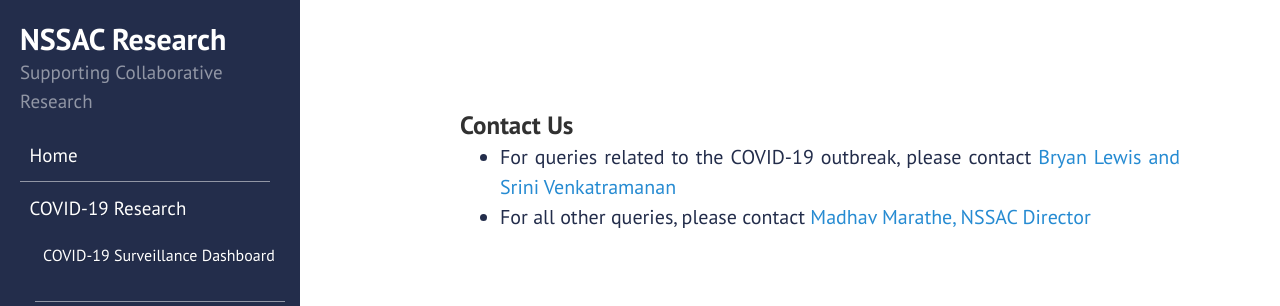
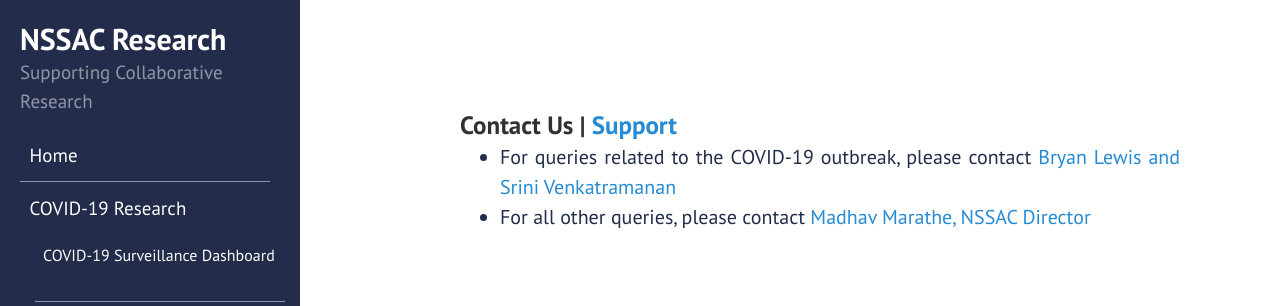
Before and after one commit to mehta-gaurav/mehta-gaurav.github.io, a Jekyll site: the page built from contact_us.md, in a window 1280 px wide. Shown: the top 306 px of the page. Built offline with Jekyll 4.4.1, drawn with Linux system fonts in a browser that asks for light colours; our own code applies the rules of GitHub Pages for plain Markdown files.

Commit message:
Update contact_us.md

```diff
--- a/contact_us.md
+++ b/contact_us.md
@@ -1,3 +1,3 @@
-### Contact Us
+### Contact Us |  [Support](mailto:nssac_ncov_support@virginia.edu?subject=Surveillance%20Dashboard)
 - For queries related to the COVID-19 outbreak, please contact [Bryan Lewis and Srini Venkatramanan](mailto:nssac_covid19_coordinators@virginia.edu?subject=Research%20Website%20COVID-19%20Query)
 - For all other queries, please contact [Madhav Marathe, NSSAC Director](mailto:nssac_covid19_coordinators@virginia.edu?subject=Research%20Website%20Query)
```
